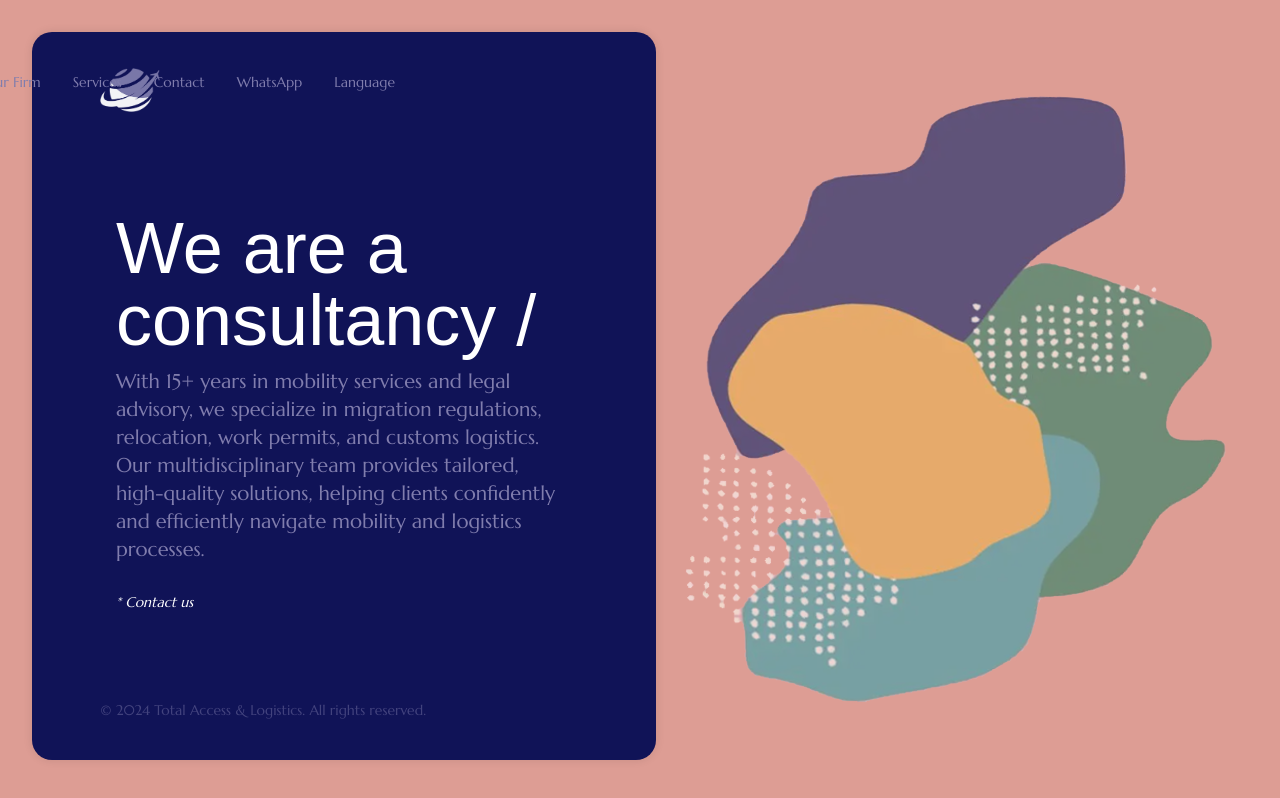
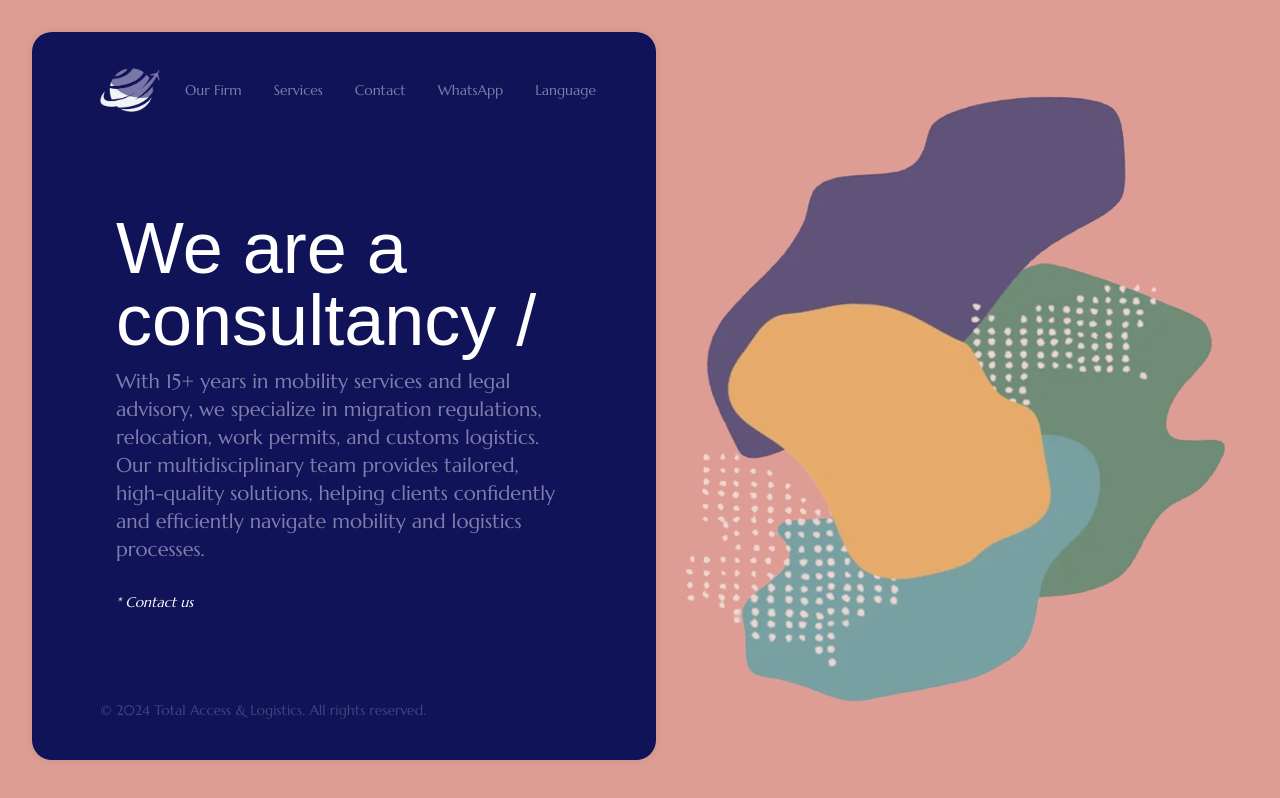
Before and after one commit to julord87/total-access, a Next.js app: page /nuestra_firma in a window 1280 px wide. Built offline with nearby package versions, Linux system fonts and the light colour scheme; a web font is replaced by a local one.

Commit message:
Fix formatting issue in navigation class for improved layout consistency

```diff
--- a/src/components/Header.tsx
+++ b/src/components/Header.tsx
@@ -51,7 +51,7 @@ const Header: React.FC<HeaderProps> = ({ language, setLanguage }) => {
       <nav
         className={`lg:flex lg:space-x-2 xl:space-x-8 font-color ${
           isOpen ? "block justify-items-end" : "hidden"
-        } nav lg:block absolute lg:staticrounded-md top-16 right-4 lg:w-full md:w-auto lg:bg-transparent p-4 lg:p-0 z-20`}
+        } nav lg:block absolute lg:static rounded-md top-16 right-4 lg:w-full md:w-auto lg:bg-transparent p-4 lg:p-0 z-20`}
       >
         <Link href="/nuestra_firma" className="block py-2 lg:inline hover:opacity-75 text-sm">
           {language === "EN" ? "Our Firm" : language === "ZH" ? "我们的公司" : "Nuestra Firma"}
```
